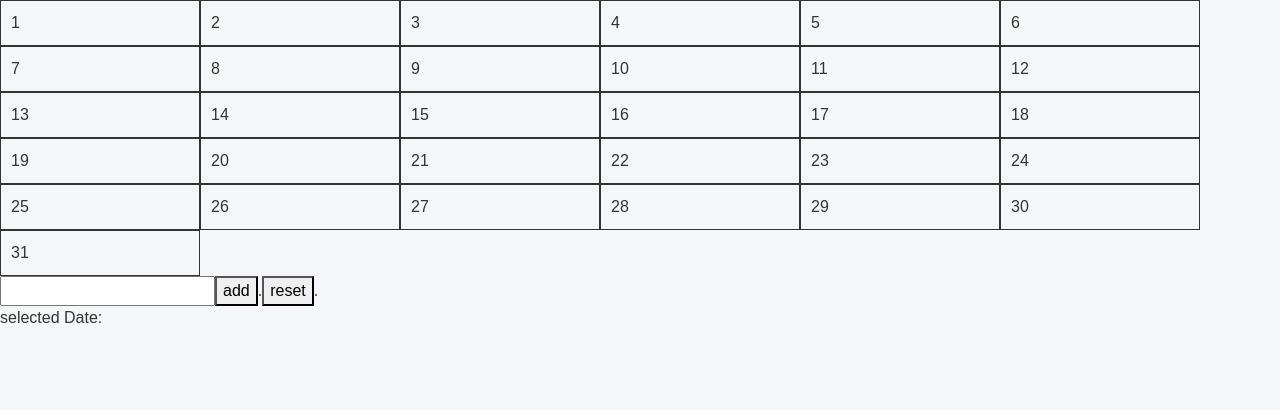
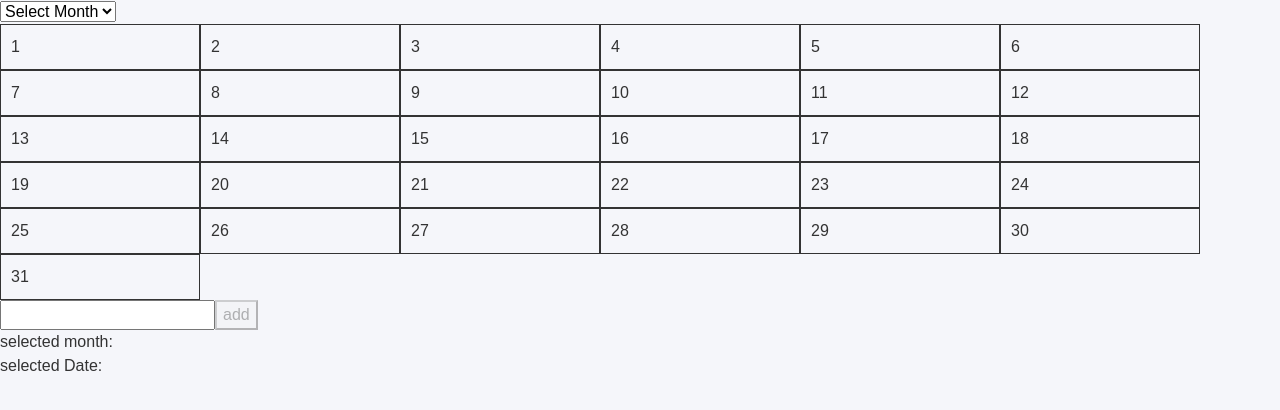
Before and after one commit to gauravprwl14/react-redux-calendar-todo, a React (Create React App) app: page / in a window 1280 px wide. Shown: the top 410 px of the page. Built offline with nearby package versions, Linux system fonts and the light colour scheme.

Commit message:
implemented the month in the calendar todo

```diff
--- a/src/routes/Calendar/InputBox/index.js
+++ b/src/routes/Calendar/InputBox/index.js
@@ -2,11 +2,13 @@ import React, { useState } from "react";
 
 const InputBox = props => {
   const [textValue, updateTextValue] = useState("");
-  const resetValue = () => {
+  const handleSubmit = e => {
+    props.addBtnClick(e, textValue);
     updateTextValue("");
   };
   return (
     <div>
+      <form onSubmit={handleSubmit}>
         <input
           type="text"
           value={textValue}
@@ -15,14 +17,13 @@ const InputBox = props => {
           }}
         />
         <button
-        onClick={e => {
-          props.addBtnClick(e, textValue);
-          updateTextValue("");
-        }}>
+          type="submit"
+          disabled={props.isDisabled}
+          onClick={handleSubmit}>
           {" "}
           add{" "}
         </button>
-      .<button onClick={resetValue}> reset </button>.
+      </form>
     </div>
   );
 };
--- /dev/null
+++ b/src/routes/Calendar/SelectBox/index.js
@@ -0,0 +1,28 @@
+import React from "react";
+
+const SelectBox = props => {
+  return (
+    <div>
+      <select
+        onChange={props.onChange}
+        value={(props.selectedMonth && props.selectedMonth.id) || ""}>
+        <option value="" disabled>
+          {" "}
+          Select Month{" "}
+        </option>
+        {props.selectList &&
+          props.selectList.length &&
+          props.selectList.map(obj => {
+            return (
+              <option value={obj.id} key={obj.id}>
+                {" "}
+                {obj.desc}{" "}
+              </option>
+            );
+          })}
+      </select>
+    </div>
+  );
+};
+
+export default SelectBox;
--- a/src/routes/Calendar/index.js
+++ b/src/routes/Calendar/index.js
@@ -1,7 +1,11 @@
-import React, { useRef } from "react";
+import React from "react";
+import _ from "lodash";
+import appConstants from "../../utils/constant";
 import Grid from "./Grid";
 import InputBox from "./InputBox";
 import ListItem from "./ListItem";
+import SelectBox from "./SelectBox";
+
 class Calendar extends React.Component {
   constructor(props) {
     super(props);
@@ -12,41 +16,71 @@ class Calendar extends React.Component {
     };
     // this.inputBoxRef = React.createRef();
   }
+  getPath = (selectedMonth, selectedDate) => {
+    if (selectedMonth && selectedMonth.id && selectedDate && selectedDate.id) {
+      return `${selectedMonth.id}_${selectedDate.id}`;
+    }
+    return null;
+  };
   handleDateClick = (e, id) => {
     if (e) {
       e.preventDefault();
     }
+    this.setState({
+      selectedDate: { id }
+    });
+  };
+  handleAddBtnClick = (e, notes) => {
+    if (e) {
+      e.preventDefault();
+    }
+    const path = this.getPath(
+      this.state.selectedMonth,
+      this.state.selectedDate
+    );
+    if (!path) {
+      return null;
+    }
     const newDateObj = {
       ...this.state.dateObj
     };
-    if (!newDateObj[id]) {
-      newDateObj[id] = {
-        data: []
-      };
+    let particularDateObj = newDateObj[path];
+    // create new obj
+    if (!particularDateObj) {
+      particularDateObj = { data: [] };
     }
+    const dataArr = [...particularDateObj.data, { text: notes }];
+    particularDateObj.data = dataArr;
+    newDateObj[path] = particularDateObj;
     this.setState({
-      selectedDate: { id },
       dateObj: newDateObj
     });
   };
-  handleAddBtnClick = (e, notes) => {
-    const dateId = this.state.selectedDate && this.state.selectedDate.id;
-    const particularDateObj = this.state.dateObj[dateId];
-    if (particularDateObj) {
-      const dataArr = [...particularDateObj.data, { text: notes }];
-      particularDateObj.data = dataArr;
-      const newDateObj = {
-        ...this.state.dateObj
-      };
-      newDateObj[dateId] = particularDateObj;
+  handleMonthSelect = e => {
+    if (e) {
+      const selectedMonthId = e.target.value;
+      const monthObj = _.find(appConstants.monthList, obj => {
+        return obj.id === parseInt(selectedMonthId, 10);
+      });
       this.setState({
-        dateObj: newDateObj
+        selectedMonth: monthObj
       });
     }
   };
   render() {
+    const path = this.getPath(
+      this.state.selectedMonth,
+      this.state.selectedDate
+    );
     return (
       <div>
+        <div>
+          <SelectBox
+            selectList={appConstants.monthList}
+            onChange={this.handleMonthSelect}
+            selectedMonth={this.state.selectedMonth}
+          />
+        </div>
         <Grid
           noOfCol={31}
           handleDateClick={this.handleDateClick}
@@ -55,18 +89,14 @@ class Calendar extends React.Component {
         <div>
           <InputBox
             addBtnClick={this.handleAddBtnClick}
+            isDisabled={!path}
             // resetRef={this.inputBoxRef}
           />
         </div>
         <div>
+          <div> selected month: {this.state.selectedMonth.desc} </div>
           <div> selected Date: {this.state.selectedDate.id} </div>
-          {this.state.selectedDate &&
-            this.state.selectedDate.id &&
-            this.state.dateObj[this.state.selectedDate.id] && (
-              <ListItem
-                dataObj={this.state.dateObj[this.state.selectedDate.id]}
-              />
-            )}
+          {path && <ListItem dataObj={this.state.dateObj[path]} />}
         </div>
       </div>
     );
--- /dev/null
+++ b/src/utils/constant.js
@@ -0,0 +1,52 @@
+const monthList = [
+  {
+    desc: "Jan",
+    id: 1
+  },
+  {
+    desc: "Feb",
+    id: 2
+  },
+  {
+    desc: "Mar",
+    id: 3
+  },
+  {
+    desc: "Apr",
+    id: 4
+  },
+  {
+    desc: "May",
+    id: 5
+  },
+  {
+    desc: "June",
+    id: 6
+  },
+  {
+    desc: "July",
+    id: 7
+  },
+  {
+    desc: "Aug",
+    id: 8
+  },
+  {
+    desc: "Sep",
+    id: 9
+  },
+  {
+    desc: "Oct",
+    id: 10
+  },
+  {
+    desc: "Nov",
+    id: 11
+  },
+  {
+    desc: "Dec",
+    id: 12
+  }
+];
+
+export default { monthList };
```
Lines whose indentation alone changed are shown as unchanged.
